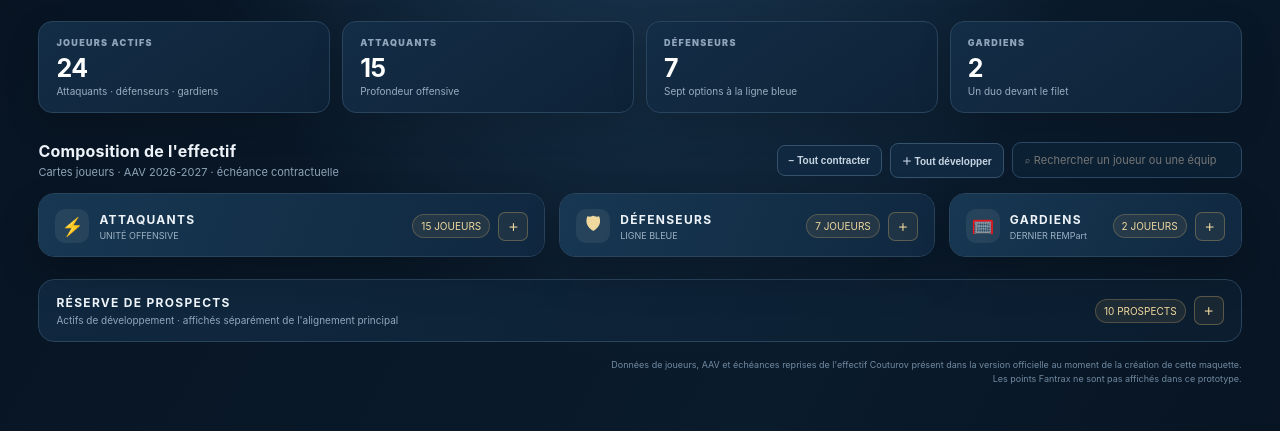
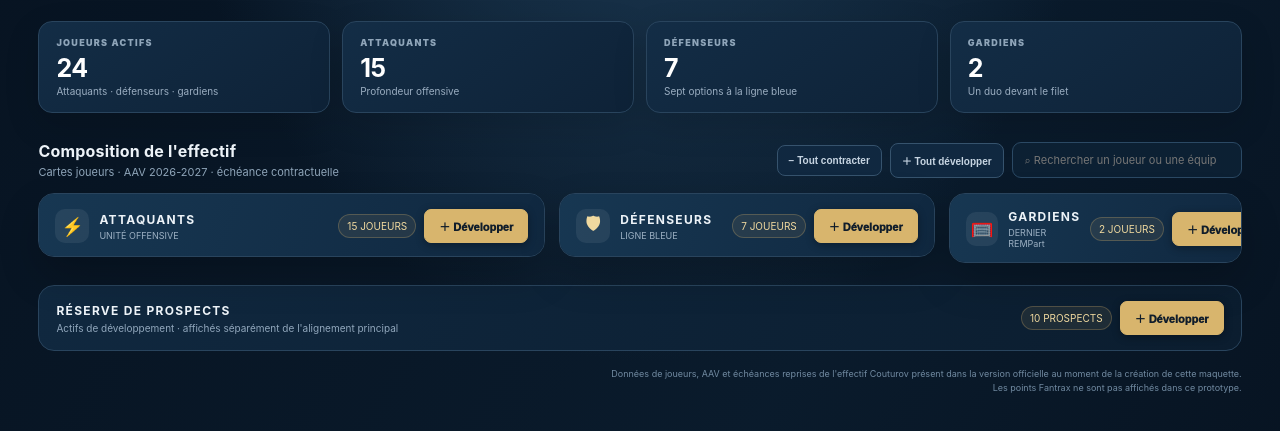
Before and after one commit to couturjo/Calculateur, a plain HTML site: page effectif-couturov.html in a window 1280 px wide. Both pictures are taken after a click on the button "− Tout contracter". Shown: the part 225-656 px from the top of the page. Drawn offline with Linux system fonts and the light colour scheme.

Commit message:
Rendre les contrôles de sections plus visibles

```diff
--- a/effectif-couturov.html
+++ b/effectif-couturov.html
@@ -30,7 +30,7 @@ h1{font-size:clamp(30px,4vw,48px);line-height:1;margin:9px 0 10px;letter-spacing
 .pos-title{display:flex;align-items:center;gap:10px}.pos-icon{width:34px;height:34px;border-radius:10px;background:#ffffff12;display:grid;place-items:center;color:var(--gold2);font-size:18px}
 .poshead h3{font-size:12px;letter-spacing:1.3px;margin:0}.poshead small{display:block;color:#9cb0c3;font-size:9px;margin-top:3px}
 .count{font-size:10px;color:var(--gold2);background:#d8b56d18;border:1px solid #d8b56d44;padding:5px 8px;border-radius:20px;white-space:nowrap}
-.playerlist{padding:10px;display:grid;gap:8px}.position.is-collapsed .playerlist{display:none}.position.is-collapsed .poshead{border-bottom:0}.section-toggle{border:1px solid #d8b56d55;background:#d8b56d12;color:#f0d99f;border-radius:7px;padding:6px 9px;font-size:10px;font-weight:900;cursor:pointer}.section-toggle:hover{background:#d8b56d25}.prospect-box.is-collapsed .prospect-grid{display:none}.prospect-box.is-collapsed .prospect-head{border-bottom:0}.toolbar-actions{display:flex;align-items:center;gap:8px;flex-wrap:wrap}.collapse-all{border:1px solid #36536d;background:#102840;color:#c7d5e2;border-radius:8px;padding:9px 11px;font-size:10px;font-weight:800;cursor:pointer}.collapse-all:hover{border-color:#d8b56d;color:#f0d99f}
+.playerlist{padding:10px;display:grid;gap:8px}.position.is-collapsed .playerlist{display:none}.position.is-collapsed .poshead{border-bottom:0}.section-toggle{border:1px solid #d8b56d;background:#d8b56d;color:#101d2b;border-radius:7px;padding:8px 11px;font-size:11px;font-weight:950;cursor:pointer;white-space:nowrap;min-width:104px;box-shadow:0 2px 8px #0005}.section-toggle:hover{background:#f0d99f;border-color:#f0d99f}.prospect-box.is-collapsed .prospect-grid{display:none}.prospect-box.is-collapsed .prospect-head{border-bottom:0}.toolbar-actions{display:flex;align-items:center;gap:8px;flex-wrap:wrap}.collapse-all{border:1px solid #36536d;background:#102840;color:#c7d5e2;border-radius:8px;padding:9px 11px;font-size:10px;font-weight:800;cursor:pointer}.collapse-all:hover{border-color:#d8b56d;color:#f0d99f}
 .player{display:grid;grid-template-columns:38px minmax(0,1fr) auto;align-items:center;gap:10px;padding:10px;background:linear-gradient(110deg,#18334c,#122a41);border:1px solid #29445d;border-radius:11px;min-width:0;transition:.18s}
 .player:hover{transform:translateY(-2px);border-color:#b89553;box-shadow:0 8px 20px #0003}
 .avatar{width:38px;height:38px;border-radius:10px;display:grid;place-items:center;font-size:11px;font-weight:900;color:#f4dfb0;background:linear-gradient(145deg,#315473,#1a344d);border:1px solid #52718d}
@@ -57,11 +57,11 @@ h1{font-size:clamp(30px,4vw,48px);line-height:1;margin:9px 0 10px;letter-spacing
 </section>
 <div class="toolbar"><div><h2>Composition de l'effectif</h2><p>Cartes joueurs · AAV 2026-2027 · échéance contractuelle</p></div><div class="toolbar-actions"><button class="collapse-all" id="collapseAll">− Tout contracter</button><button class="collapse-all" id="expandAll">＋ Tout développer</button><input class="search" id="search" type="search" placeholder="⌕ Rechercher un joueur ou une équipe…"></div></div>
 <section class="columns" id="columns">
-<div class="position"><div class="poshead"><div class="pos-title"><div class="pos-icon">⚡</div><div><h3>ATTAQUANTS</h3><small>UNITÉ OFFENSIVE</small></div></div><div style="display:flex;align-items:center;gap:8px"><span class="count">15 JOUEURS</span><button class="section-toggle" aria-expanded="true">−</button></div></div><div class="playerlist" id="forwards"></div></div>
-<div class="position"><div class="poshead"><div class="pos-title"><div class="pos-icon">🛡</div><div><h3>DÉFENSEURS</h3><small>LIGNE BLEUE</small></div></div><div style="display:flex;align-items:center;gap:8px"><span class="count">7 JOUEURS</span><button class="section-toggle" aria-expanded="true">−</button></div></div><div class="playerlist" id="defense"></div></div>
-<div class="position"><div class="poshead"><div class="pos-title"><div class="pos-icon">🥅</div><div><h3>GARDIENS</h3><small>DERNIER REMPart</small></div></div><div style="display:flex;align-items:center;gap:8px"><span class="count">2 JOUEURS</span><button class="section-toggle" aria-expanded="true">−</button></div></div><div class="playerlist" id="goalies"></div></div>
+<div class="position"><div class="poshead"><div class="pos-title"><div class="pos-icon">⚡</div><div><h3>ATTAQUANTS</h3><small>UNITÉ OFFENSIVE</small></div></div><div style="display:flex;align-items:center;gap:8px"><span class="count">15 JOUEURS</span><button class="section-toggle" aria-expanded="true">− Réduire</button></div></div><div class="playerlist" id="forwards"></div></div>
+<div class="position"><div class="poshead"><div class="pos-title"><div class="pos-icon">🛡</div><div><h3>DÉFENSEURS</h3><small>LIGNE BLEUE</small></div></div><div style="display:flex;align-items:center;gap:8px"><span class="count">7 JOUEURS</span><button class="section-toggle" aria-expanded="true">− Réduire</button></div></div><div class="playerlist" id="defense"></div></div>
+<div class="position"><div class="poshead"><div class="pos-title"><div class="pos-icon">🥅</div><div><h3>GARDIENS</h3><small>DERNIER REMPart</small></div></div><div style="display:flex;align-items:center;gap:8px"><span class="count">2 JOUEURS</span><button class="section-toggle" aria-expanded="true">− Réduire</button></div></div><div class="playerlist" id="goalies"></div></div>
 </section>
-<section class="prospect-box"><div class="prospect-head"><div><h3>RÉSERVE DE PROSPECTS</h3><p>Actifs de développement · affichés séparément de l'alignement principal</p></div><div style="display:flex;align-items:center;gap:8px"><span class="count">10 PROSPECTS</span><button class="section-toggle" aria-expanded="true">−</button></div></div><div class="prospect-grid" id="prospects"></div></section>
+<section class="prospect-box"><div class="prospect-head"><div><h3>RÉSERVE DE PROSPECTS</h3><p>Actifs de développement · affichés séparément de l'alignement principal</p></div><div style="display:flex;align-items:center;gap:8px"><span class="count">10 PROSPECTS</span><button class="section-toggle" aria-expanded="true">− Réduire</button></div></div><div class="prospect-grid" id="prospects"></div></section>
 <div class="note">Données de joueurs, AAV et échéances reprises de l'effectif Couturov présent dans la version officielle au moment de la création de cette maquette.<br>Les points Fantrax ne sont pas affichés dans ce prototype.</div>
 </main>
 <script>
@@ -110,7 +110,7 @@ function card(p){return '<article class="player" data-search="'+(p.name+" "+p.te
 function render(){for(const [pos,id] of [["F","forwards"],["D","defense"],["G","goalies"]])document.getElementById(id).innerHTML=players.filter(p=>p.pos===pos).map(card).join("");document.getElementById("prospects").innerHTML=prospects.map(p=>'<div class="prospect" data-search="'+(p.name+" "+p.team).toLowerCase()+'"><b>'+p.name+'</b><small>'+p.team+' · '+p.pos+'</small><span class="salary">'+money(p.aav)+'</span><small>'+(p.free==="RFA"?"Statut RFA":p.free==="Non signé"?"Contrat non signé":"Libre en "+p.free)+'</small></div>').join("")}
 render();
 document.querySelectorAll('.position,.prospect-box').forEach(section=>{const btn=section.querySelector('.section-toggle');btn.addEventListener('click',()=>setCollapsed(section,!section.classList.contains('is-collapsed')));});
-function setCollapsed(section,collapsed){section.classList.toggle('is-collapsed',collapsed);const btn=section.querySelector('.section-toggle');btn.textContent=collapsed?'＋':'−';btn.setAttribute('aria-expanded',String(!collapsed));}
+function setCollapsed(section,collapsed){section.classList.toggle('is-collapsed',collapsed);const btn=section.querySelector('.section-toggle');btn.textContent=collapsed?'＋ Développer':'− Réduire';btn.setAttribute('aria-expanded',String(!collapsed));}
 document.getElementById('collapseAll').addEventListener('click',()=>document.querySelectorAll('.position,.prospect-box').forEach(s=>setCollapsed(s,true)));
 document.getElementById('expandAll').addEventListener('click',()=>document.querySelectorAll('.position,.prospect-box').forEach(s=>setCollapsed(s,false)));
 document.getElementById("search").addEventListener("input",e=>{const q=e.target.value.trim().toLowerCase();document.querySelectorAll("[data-search]").forEach(el=>el.style.display=el.dataset.search.includes(q)?"grid":"none")});
```
